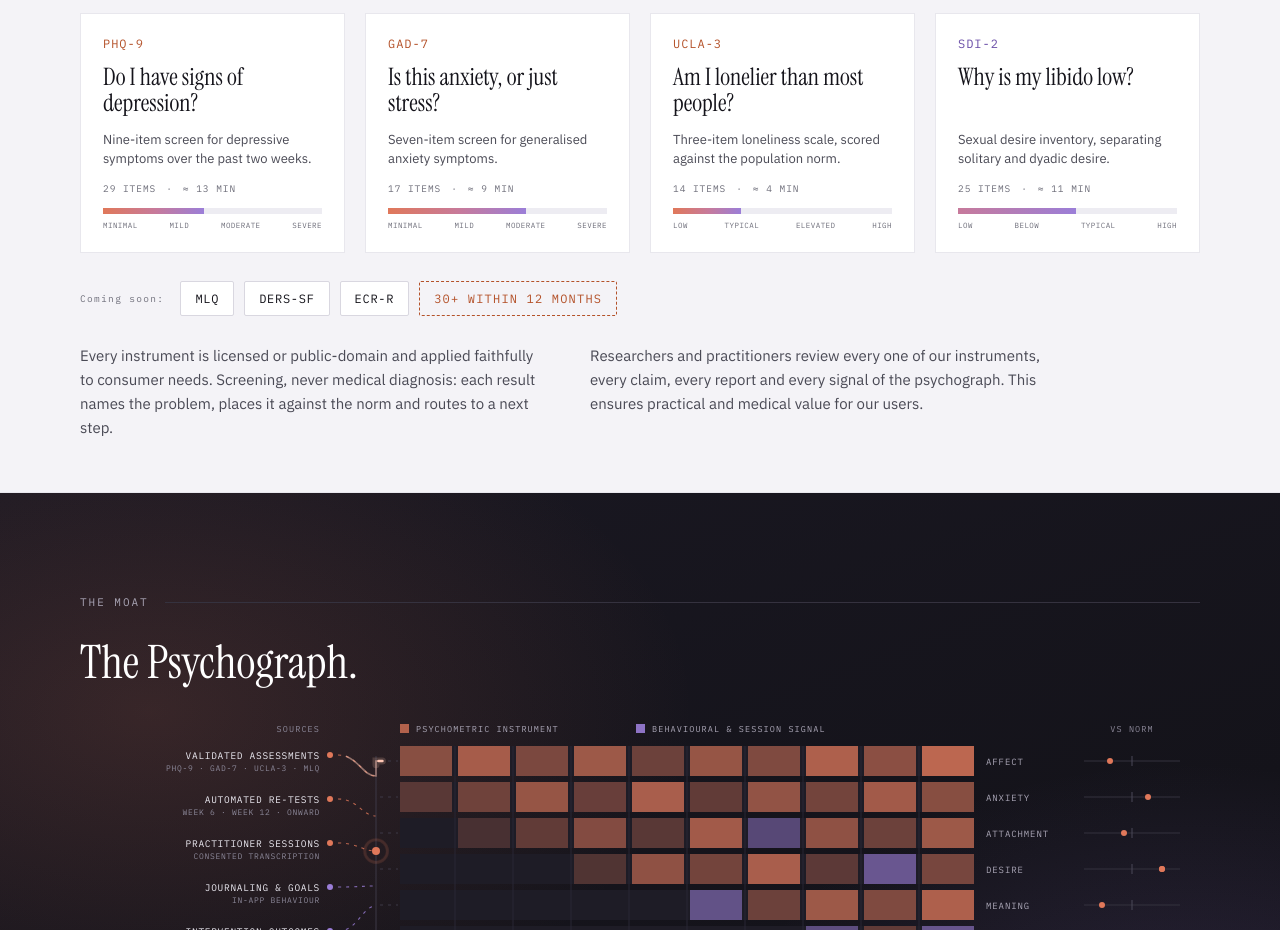
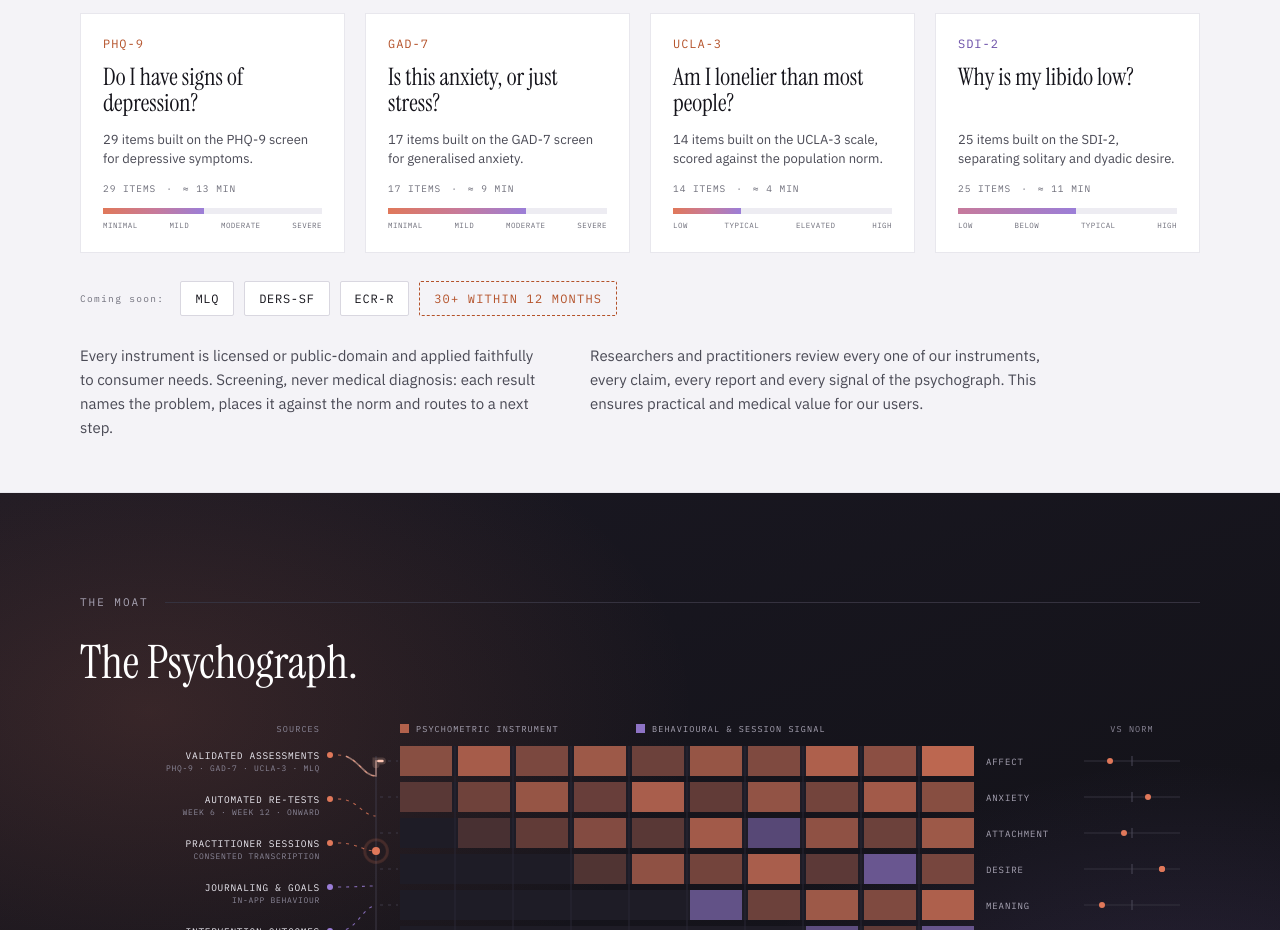
Before and after one commit to loveiqhq/appliedpsychometrics-website, a plain HTML site: page public/index.html in a window 1280 px wide. Shown: the part 3020-3950 px from the top of the page. Drawn offline with Linux system fonts and the light colour scheme.

Commit message:
copy: card descriptions state each test's size
Marcus: "The text is not inline with the numbers ... Can you change text so it maps to number?"
The library cards said 29 / 17 / 14 / 25 ITEMS, but their descriptions described the bare
instruments ("Nine-item screen ..."). Each description now leads with the test's own size and
names the instrument it is built on, so the PHQ-9, GAD-7, UCLA-3 and SDI-2 are still described
correctly. Item counts and minutes are unchanged. Every description still fits on two lines at
1440px. All check.mjs checks pass, and 844 of 844 device loads pass.

For Marcus: The test cards now say how many questions each test has, matching the numbers underneath. For example, "29 items built on the PHQ-9 screen for depressive symptoms".

```diff
--- a/public/index.html
+++ b/public/index.html
@@ -372,7 +372,7 @@
     <article class="card panel">
       <span class="m code">PHQ-9</span>
       <h3 class="s">Do I have signs of depression?</h3>
-      <p>Nine-item screen for depressive symptoms over the past two weeks.</p>
+      <p>29 items built on the PHQ-9 screen for depressive symptoms.</p>
       <div class="m meta"><span>29 ITEMS</span><span aria-hidden="true">·</span><span>≈ 13 MIN</span></div>
       <div aria-hidden="true">
         <div class="track"><div class="bar" style="width: 46%"></div></div>
@@ -382,7 +382,7 @@
     <article class="card panel">
       <span class="m code">GAD-7</span>
       <h3 class="s">Is this anxiety, or just stress?</h3>
-      <p>Seven-item screen for generalised anxiety symptoms.</p>
+      <p>17 items built on the GAD-7 screen for generalised anxiety.</p>
       <div class="m meta"><span>17 ITEMS</span><span aria-hidden="true">·</span><span>≈ 9 MIN</span></div>
       <div aria-hidden="true">
         <div class="track"><div class="bar" style="width: 63%"></div></div>
@@ -392,7 +392,7 @@
     <article class="card panel">
       <span class="m code">UCLA-3</span>
       <h3 class="s">Am I lonelier than most people?</h3>
-      <p>Three-item loneliness scale, scored against the population norm.</p>
+      <p>14 items built on the UCLA-3 scale, scored against the population norm.</p>
       <div class="m meta"><span>14 ITEMS</span><span aria-hidden="true">·</span><span>≈ 4 MIN</span></div>
       <div aria-hidden="true">
         <div class="track"><div class="bar" style="width: 31%"></div></div>
@@ -402,7 +402,7 @@
     <article class="card card--violet panel">
       <span class="m code">SDI-2</span>
       <h3 class="s">Why is my libido low?</h3>
-      <p>Sexual desire inventory, separating solitary and dyadic desire.</p>
+      <p>25 items built on the SDI-2, separating solitary and dyadic desire.</p>
       <div class="m meta"><span>25 ITEMS</span><span aria-hidden="true">·</span><span>≈ 11 MIN</span></div>
       <div aria-hidden="true">
         <div class="track"><div class="bar" style="width: 54%"></div></div>
```
Also changed, not shown: README.md.
